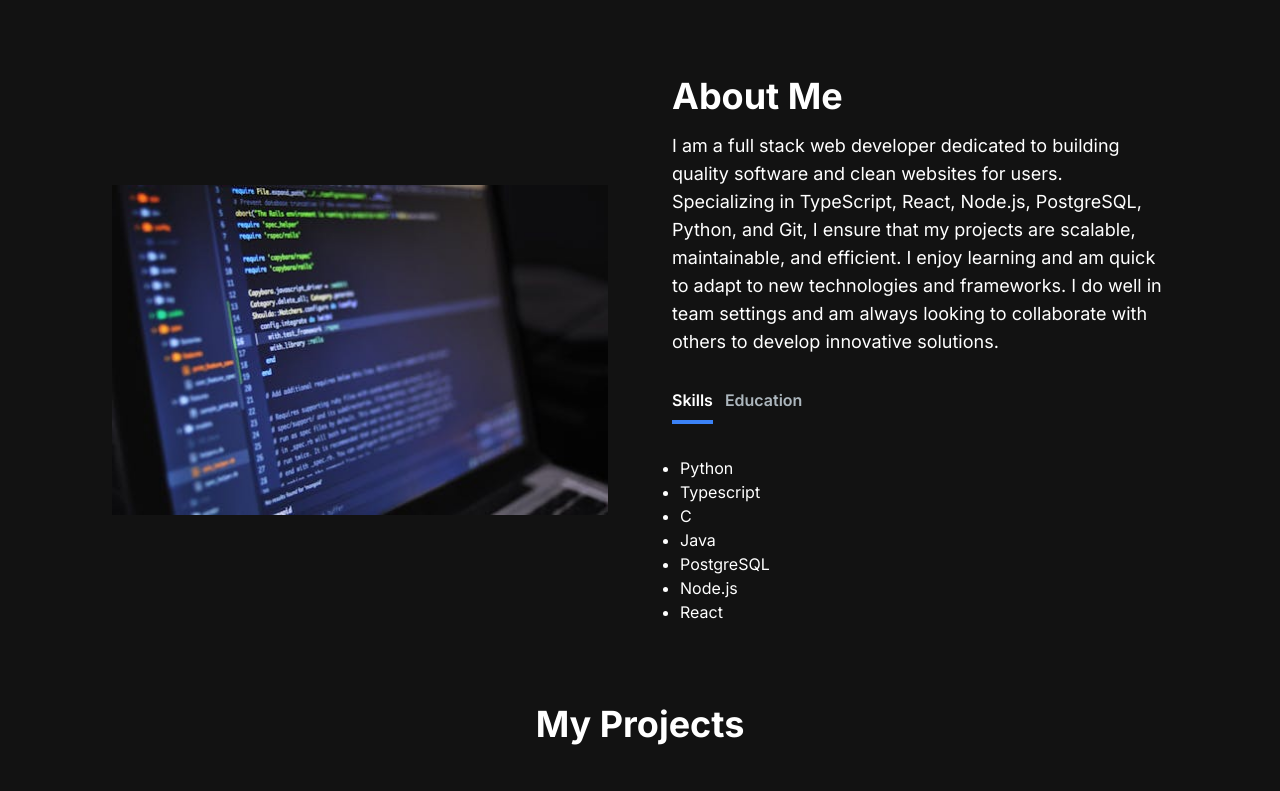
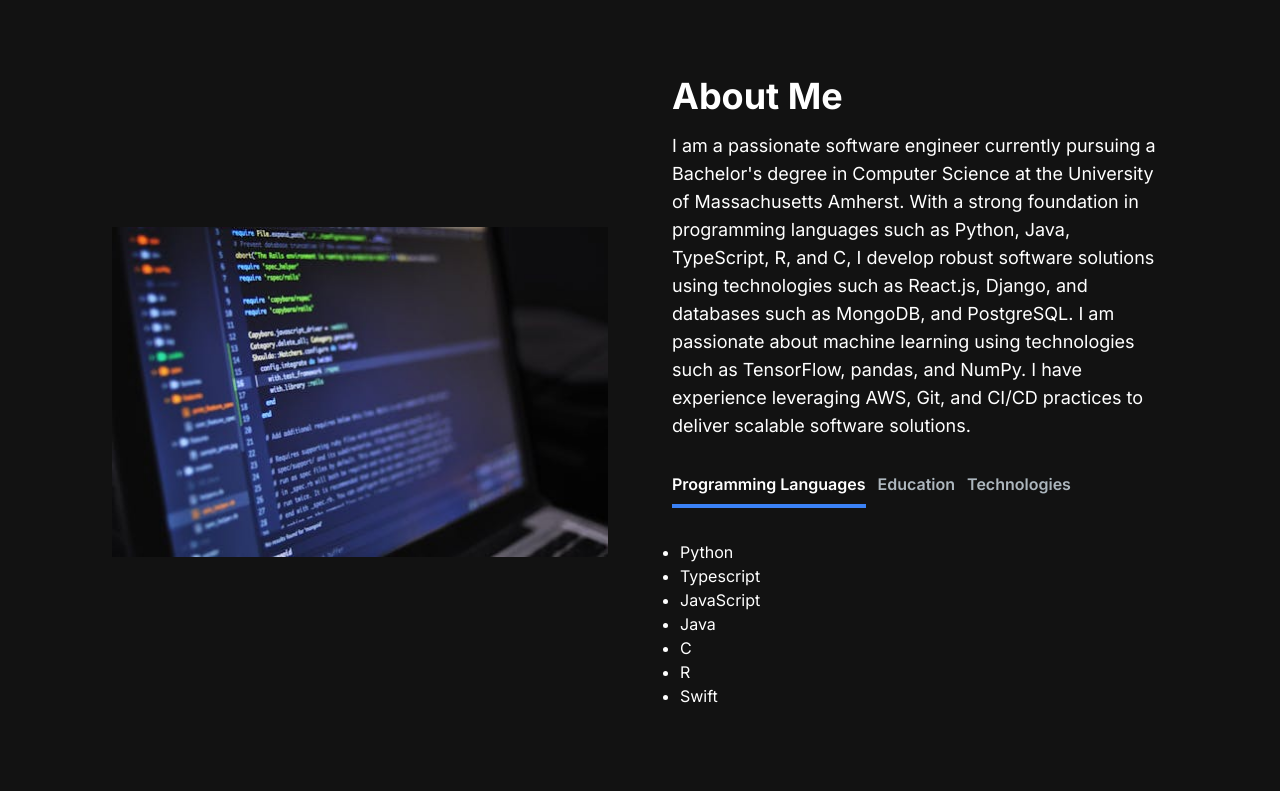
Before and after one commit to kserra1/personalwebsite, a Next.js app: page / in a window 1280 px wide. Shown: the part 500-1291 px from the top of the page. Built offline with nearby package versions, Linux system fonts and the light colour scheme.

Commit message:
updated skills and about section

```diff
--- a/app/components/AboutSection.jsx
+++ b/app/components/AboutSection.jsx
@@ -11,11 +11,12 @@ const TAB_DATA=[
             <ul className="list-disc pl-2">
                 <li>Python</li>
                 <li>Typescript</li>
+                <li>JavaScript</li>
+                <li>Java</li>
                 <li>C</li>
-                <li>Java</li>
-                <li>PostgreSQL</li>
-                <li>Node.js</li>
-                <li>React</li>
+                <li>R</li>
+                <li>Swift</li>
+
             </ul>
         )
     },
@@ -31,6 +32,22 @@ const TAB_DATA=[
                 <li>Linear Algebra</li>
                 <li>Intro to Artificial Intelligence</li>
                 <li>Intro to Data Analysis</li>
+            </ul>
+        )
+    },
+    {
+        title: "Technologies",
+        id: "technologies",
+        content: (
+            <ul className="list-disc pl-2">
+                <li>React.js</li>
+                <li>Node.js</li>
+                <li>Express.js</li>
+                <li>Django</li>
+                <li>MongoDB</li>
+                <li>PostgreSQL</li>
+                <li>TensorFlow</li>
+                <li>AWS</li>
             </ul>
         )
     },
@@ -65,18 +82,19 @@ const handleTabChange=(id)=>{
         <Image src ="/images/ProgrammingImage.jpeg" alt="" width={800} height={600} />
         <div className="mt-4 md:mt-0 text-left flex flex-col h-full">
             <h2 className="text-4xl font-bold text-white mb-4">About Me</h2>
-            <p className="text-base lg:text-lg">I am a full stack web developer dedicated to building quality software and clean
-            websites for users. Specializing in TypeScript, React, Node.js, PostgreSQL, Python,
-            and Git, I ensure that my projects are scalable, maintainable, and efficient. I enjoy learning
-            and am quick to adapt to new technologies and frameworks. I do well in team settings and am
-            always looking to collaborate with others to develop innovative solutions.</p>
+            <p className="text-base lg:text-lg">I am a passionate software engineer currently pursuing a Bachelor's degree
+            in Computer Science at the University of Massachusetts Amherst. With a strong foundation in programming languages
+            such as Python, Java, TypeScript, R, and C, I develop robust software solutions using technologies such as
+            React.js, Django, and databases such as MongoDB, and PostgreSQL. I am passionate about machine learning using technologies such as
+            TensorFlow, pandas, and NumPy. I have experience leveraging AWS, Git, and CI/CD practices to deliver
+            scalable software solutions.</p>
             <div className="flex flex-row justify-start mt-8">
                 <TabButton
                 selectTab={()=>handleTabChange("skills")}
                 active={tab==="skills"}
                 >
                 {" "}
-                Skills{" "}
+                Programming Languages{" "}
                 </TabButton>
                 <TabButton
                 selectTab={()=>handleTabChange("education")}
@@ -86,11 +104,13 @@ const handleTabChange=(id)=>{
                 Education{" "}
                 </TabButton>
                 <TabButton
-                selectTab={()=>handleTabChange("experience")}
-                active={tab==="experience"}
+                selectTab={()=>handleTabChange("technologies")}
+                active={tab==="technologies"}
                 >
                 {" "}
+                Technologies{" "}
                 </TabButton>
+
                 </div>
             <div className="mt-8">{TAB_DATA.find((t)=>t.id===tab).content}</div>
         </div>
--- a/app/components/HeroSection.jsx
+++ b/app/components/HeroSection.jsx
@@ -26,7 +26,7 @@ const HeroSection = () => {
         // Same substring at the start will only be typed out once, initially
         'Kieran',
         1000, // wait 1s before replacing "Mice" with "Hamsters"
-        'A Web Developer',
+        'A Software Engineer',
         1000,
         'A Full Stack Developer',
         1000,
@@ -39,7 +39,7 @@ const HeroSection = () => {
     />
                 </h1>
             <p className="text-[#ADB7BE] text-base sm:text-lg mb-6 lg:text-xl">
-              I am a computer science major with a passion in web development
+              I am a computer science major with a passion in software engineering
             </p>
             <div>
                 <a href="https://forms.gle/rXsAGkwRfPBgxt536" target="_blank">
```
